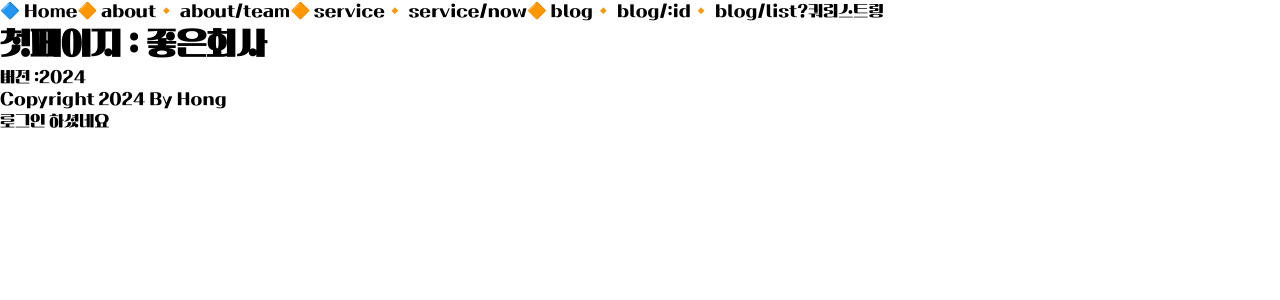
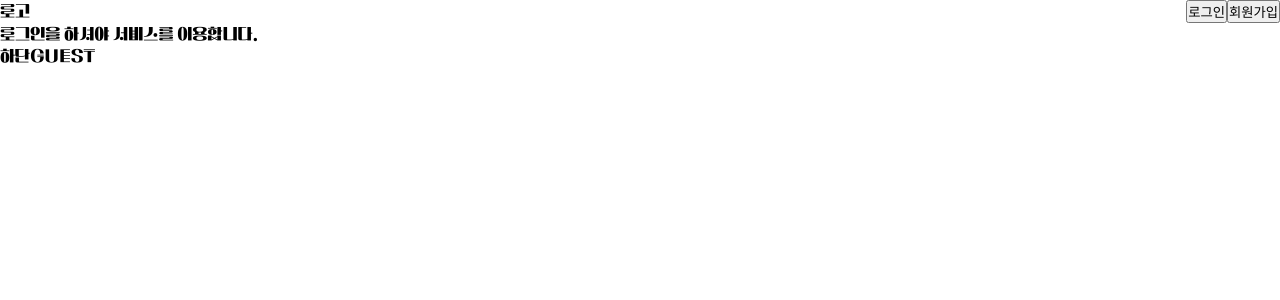
Before and after one commit to suhyun5252/til-react, a React (Vite) app: page / in a window 1280 px wide. Shown: the top 300 px of the page. Built offline with nearby package versions, Linux system fonts and the light colour scheme.

Commit message:
[docs] Context API 의 이해

```diff
--- a/src/App.jsx
+++ b/src/App.jsx
@@ -1,130 +1,110 @@
-import { lazy, Suspense, useState } from "react";
-import { Route, BrowserRouter as Router, Routes } from "react-router-dom";
-import Loading from "./components/Loading";
-const Footer = lazy(() => import("./components/Footer"));
-const Header = lazy(() => import("./components/Header"));
-const NotFound = lazy(() => import("./pages/404"));
-const HomePage = lazy(() => import("./pages/Index"));
-const AboutPage = lazy(() => import("./pages/about/Index"));
-const TeamPage = lazy(() => import("./pages/about/Team"));
-const BlogDetailPage = lazy(() => import("./pages/blog/Detail"));
-const BlogPage = lazy(() => import("./pages/blog/Index"));
-const Layout = lazy(() => import("./pages/blog/Layout"));
-const BlogListPage = lazy(() => import("./pages/blog/List"));
-const ServicePage = lazy(() => import("./pages/service/Index"));
-const NowPage = lazy(() => import("./pages/service/Now"));
-// import Footer from "./components/Footer";
-// import Header from "./components/Header";
-// import NotFound from "./pages/404";
-// import HomePage from "./pages/Index";
-// import AboutPage from "./pages/about/Index";
-// import TeamPage from "./pages/about/Team";
-// import BlogDetailPage from "./pages/blog/Detail";
-// import BlogPage from "./pages/blog/Index";
-// import Layout from "./pages/blog/Layout";
-// import BlogListPage from "./pages/blog/List";
-// import ServicePage from "./pages/service/Index";
-// import NowPage from "./pages/service/Now";
-// 목 데이터(Mock Data)
-const BlogDatas = [
-  { id: 1, title: "블로그 1", cate: "design", content: "디자인 관련글 1" },
-  { id: 2, title: "블로그 2", cate: "market", content: "마케팅 관련글" },
-  { id: 3, title: "블로그 3", cate: "design", content: "디자인 관련글 2" },
-  { id: 4, title: "블로그 4", cate: "idea", content: "아이디어 관련글" },
-  { id: 5, title: "블로그 5", cate: "design", content: "디자인 관련글 3" },
-];
+import { useContext } from "react";
+import { UserInfoContext, UserInfoProvider } from "./context/UserInfoContext";
+
+const Header = () => {
+  const { userInfo, setUserInfo } = useContext(UserInfoContext);
+  return (
+    <header>
+      <div style={{ display: "flex", justifyContent: "space-between" }}>
+        <p>로고</p>
+        <nav>
+          {userInfo.userId === "" ? (
+            <div>
+              <button
+                onClick={() => {
+                  setUserInfo({
+                    userId: "Lee",
+                    userName: "suhyun",
+                    userRole: "MEMBER",
+                  });
+                }}
+              >
+                로그인
+              </button>
+              <button onClick={() => {}}>회원가입</button>
+            </div>
+          ) : (
+            <div>
+              <button
+                onClick={() => {
+                  setUserInfo({
+                    userId: "",
+                    userName: "",
+                    userRole: "GUEST",
+                  });
+                }}
+              >
+                로그아웃
+              </button>
+              <button onClick={() => {}}>{userInfo.userName}님 정보수정</button>
+            </div>
+          )}
+        </nav>
+      </div>
+    </header>
+  );
+};
+const Footer = () => {
+  const { userInfo } = useContext(UserInfoContext);
+  return <footer>하단{userInfo.userRole}</footer>;
+};
+
+const Main = () => {
+  const { userInfo } = useContext(UserInfoContext);
+  return (
+    <main>
+      {userInfo.userId === "" ? (
+        <div>로그인을 하셔야 서비스를 이용합니다.</div>
+      ) : (
+        <div>
+          <Character />
+          <Friend />
+          <Point />
+          <Map />
+          <FAQ />
+        </div>
+      )}
+    </main>
+  );
+};
+
+const Character = () => {
+  const { userInfo } = useContext(UserInfoContext);
+  return (
+    <div>
+      <div>{userInfo.userName}님 캐릭터 변경 서비스</div>
+      <ChoiceCharacter>캐릭터 종류 선택 서비스</ChoiceCharacter>
+    </div>
+  );
+};
+const ChoiceCharacter = () => {
+  const { userInfo } = useContext(UserInfoContext);
+  return <div>{userInfo.userName}님 종류 선택 서비스</div>;
+};
+const Friend = () => {
+  const { userInfo } = useContext(UserInfoContext);
+  return <div>{userInfo.userName}님 친구관리 서비스</div>;
+};
+const Point = () => {
+  const { userInfo } = useContext(UserInfoContext);
+  return <div>{userInfo.userName}님 주포인트 구매 서비스</div>;
+};
+const Map = () => {
+  const { userInfo } = useContext(UserInfoContext);
+  return <div>{userInfo.userName}님 주변 지도안내 서비스</div>;
+};
+const FAQ = () => {
+  const { userInfo } = useContext(UserInfoContext);
+  return <div>{userInfo.userName}님 고객센터 QA 서비스</div>;
+};
+
 function App() {
-  const [isMember, setIsMember] = useState(true);
   return (
-    <Router>
+    <UserInfoProvider>
       <Header />
-      <main>
-        <Routes>
-          {/* 로딩창 구현.. */}
-          <Route
-            path="/"
-            element={
-              <Suspense fallback={<Loading />}>
-                <HomePage title="좋은회사" year={2024} />
-              </Suspense>
-            }
-          />
-          <Route path="/about">
-            <Route
-              index
-              element={
-                <Suspense fallback={<Loading />}>
-                  <AboutPage />
-                </Suspense>
-              }
-            />
-            <Route
-              path="team"
-              element={
-                <Suspense fallback={<Loading />}>
-                  <TeamPage />
-                </Suspense>
-              }
-            />
-          </Route>
-          <Route path="/service">
-            <Route
-              index
-              element={
-                <Suspense fallback={<Loading />}>
-                  <ServicePage />
-                </Suspense>
-              }
-            />
-            <Route
-              path="now"
-              element={
-                <Suspense fallback={<Loading />}>
-                  <NowPage />
-                </Suspense>
-              }
-            />
-          </Route>
-          <Route
-            path="/blog"
-            element={
-              <Suspense fallback={<Loading />}>
-                <Layout />
-              </Suspense>
-            }
-          >
-            <Route
-              index
-              element={
-                <Suspense fallback={<Loading />}>
-                  <BlogPage data={BlogDatas} />
-                </Suspense>
-              }
-            />
-            <Route
-              path=":id"
-              element={
-                <Suspense fallback={<Loading />}>
-                  <BlogDetailPage />
-                </Suspense>
-              }
-            />
-            <Route
-              path="list"
-              element={
-                <Suspense fallback={<Loading />}>
-                  <BlogListPage />
-                </Suspense>
-              }
-            />
-          </Route>
-        </Routes>
-      </main>
-      <Footer>
-        <p>Copyright 2024 By Hong</p>
-        {isMember ? <p>로그인 하셨네요</p> : <p>로그인 전 입니다</p>}
-      </Footer>
-    </Router>
+      <Main />
+      <Footer />
+    </UserInfoProvider>
   );
 }
 export default App;
--- /dev/null
+++ b/src/context/UserInfoContext.jsx
@@ -0,0 +1,19 @@
+import { createContext, useState } from "react";
+
+export const UserInfoContext = createContext();
+
+export const UserInfoProvider = ({ children }) => {
+  // useState 로 로그인한 사용자 정보 관리
+  const [userInfo, setUserInfo] = useState({
+    userId: "",
+    userName: "",
+    userRole: "GUEST",
+  });
+  // return{값 , 기능 목록들...}
+  return (
+    <UserInfoContext.Provider value={{ userInfo, setUserInfo }}>
+      {/* 지역범위 */}
+      {children}
+    </UserInfoContext.Provider>
+  );
+};
```
Also changed, not shown: 1 other file (tests, documents, lock files or other folders).
